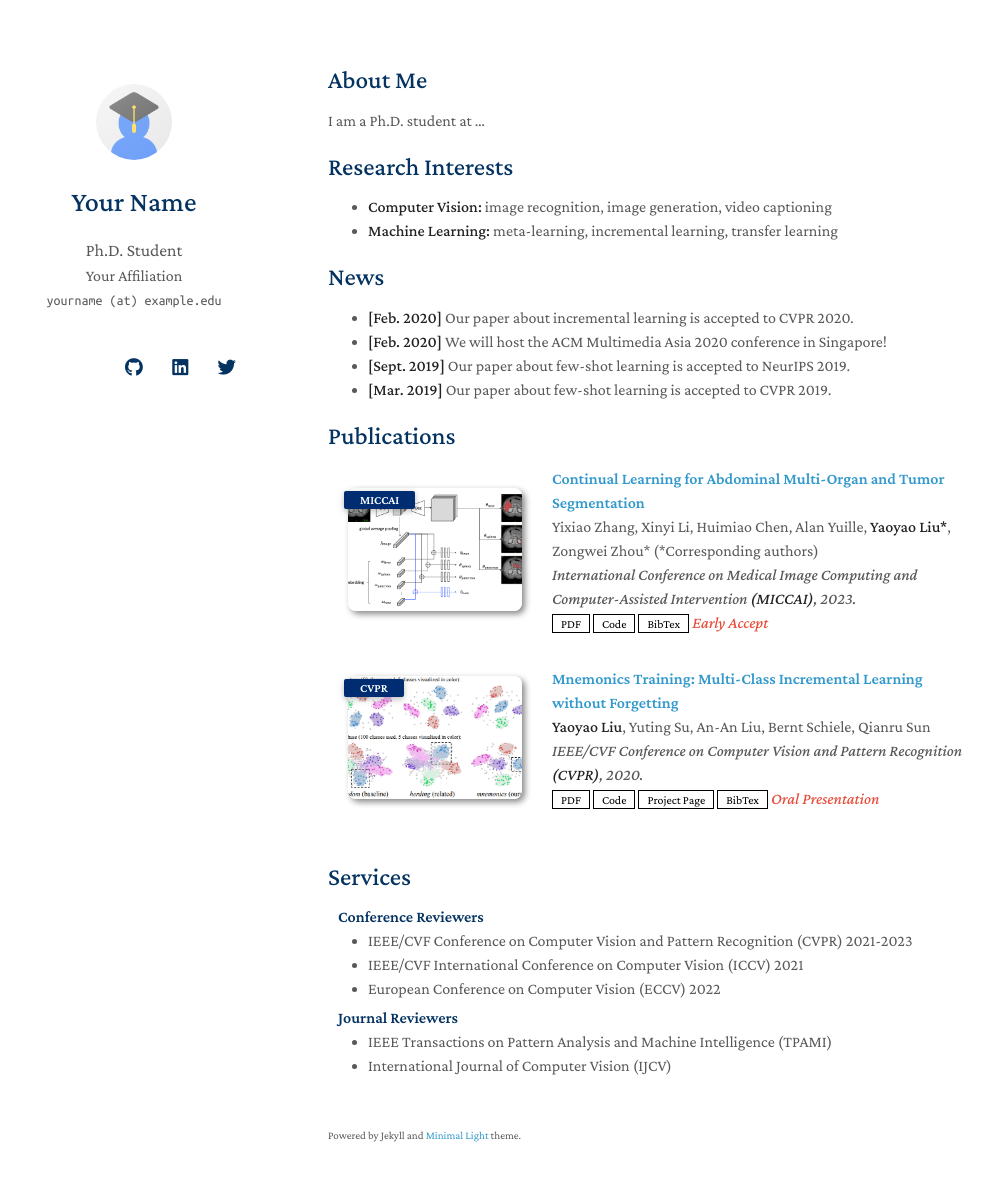
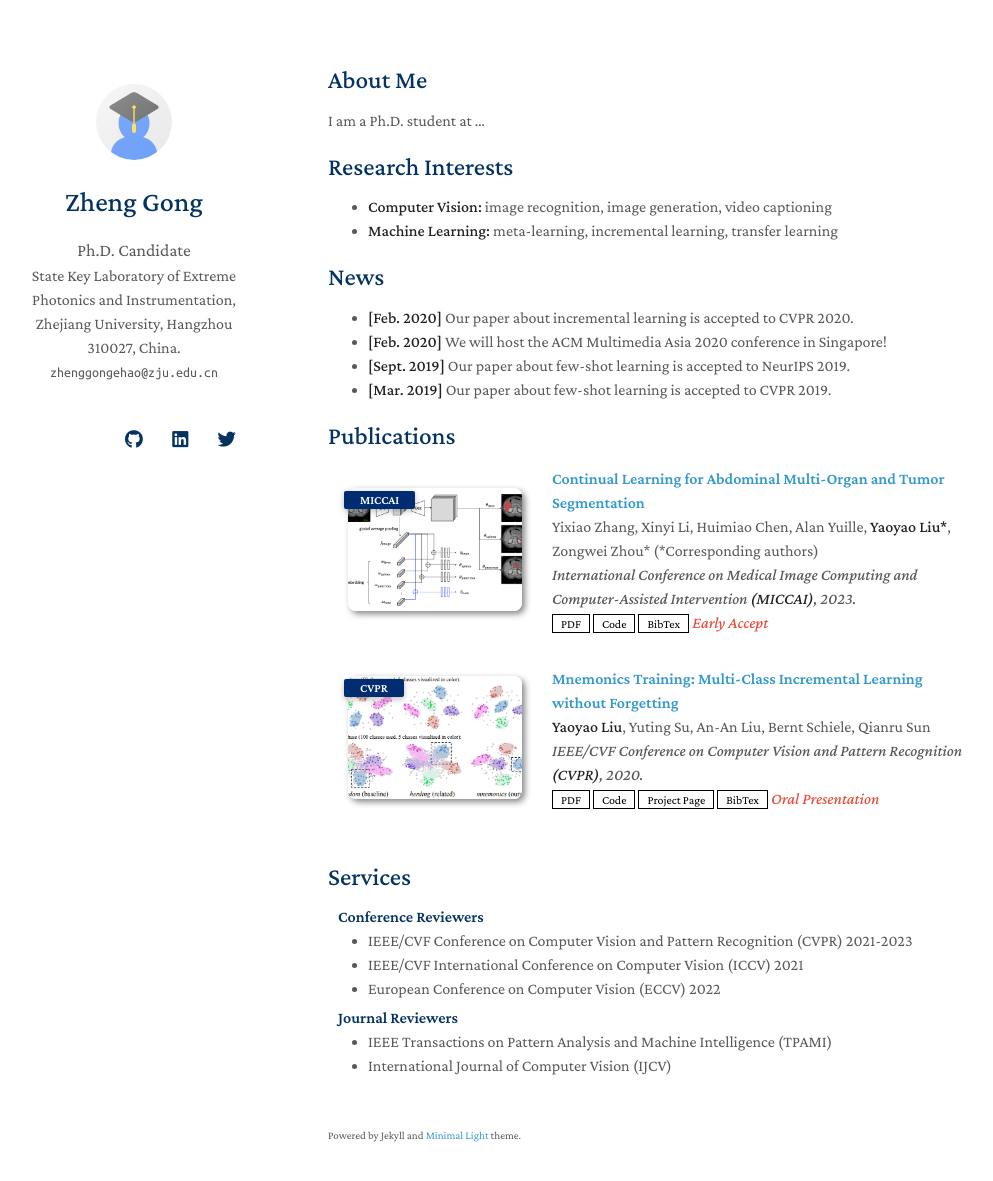
Before and after one commit to zhenggongehao/zhenggong.github.io, a Jekyll site: the page built from index.md, in a window 1280 px wide and 1216 px high. Shown: the top 1181 px of the window, without its empty margins (142-1135 px from the left). Built offline with Jekyll 4.4.1, drawn with Linux system fonts in a browser that asks for light colours; nearby versions of some CDN libraries; a style sheet for code colours, icons or effects is not loaded; our own code applies the rules of GitHub Pages for plain Markdown files.

Commit message:
Update _config.yml

```diff
--- a/_config.yml
+++ b/_config.yml
@@ -1,8 +1,8 @@
 # Basic Information
-title: Your Name
-position: Ph.D. Student
-affiliation: Your Affiliation
-email: yourname (at) example.edu
+title: Zheng Gong
+position: Ph.D. Candidate
+affiliation: State Key Laboratory of Extreme Photonics and Instrumentation, Zhejiang University, Hangzhou 310027, China.
+email: zhenggongehao@zju.edu.cn
 
 # Search Engine Optimization (SEO)
 # The following information is used to improve the website traffic from search engines, e.g., Google.
```
